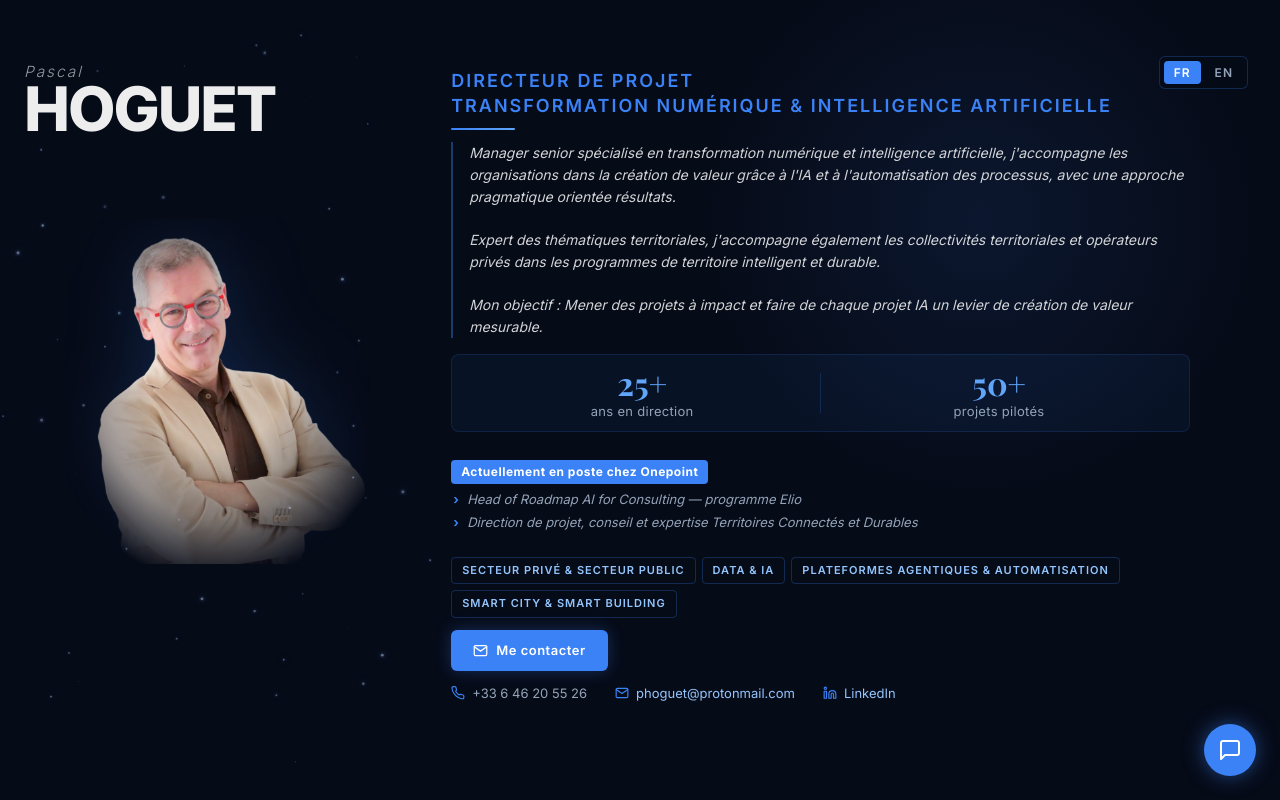
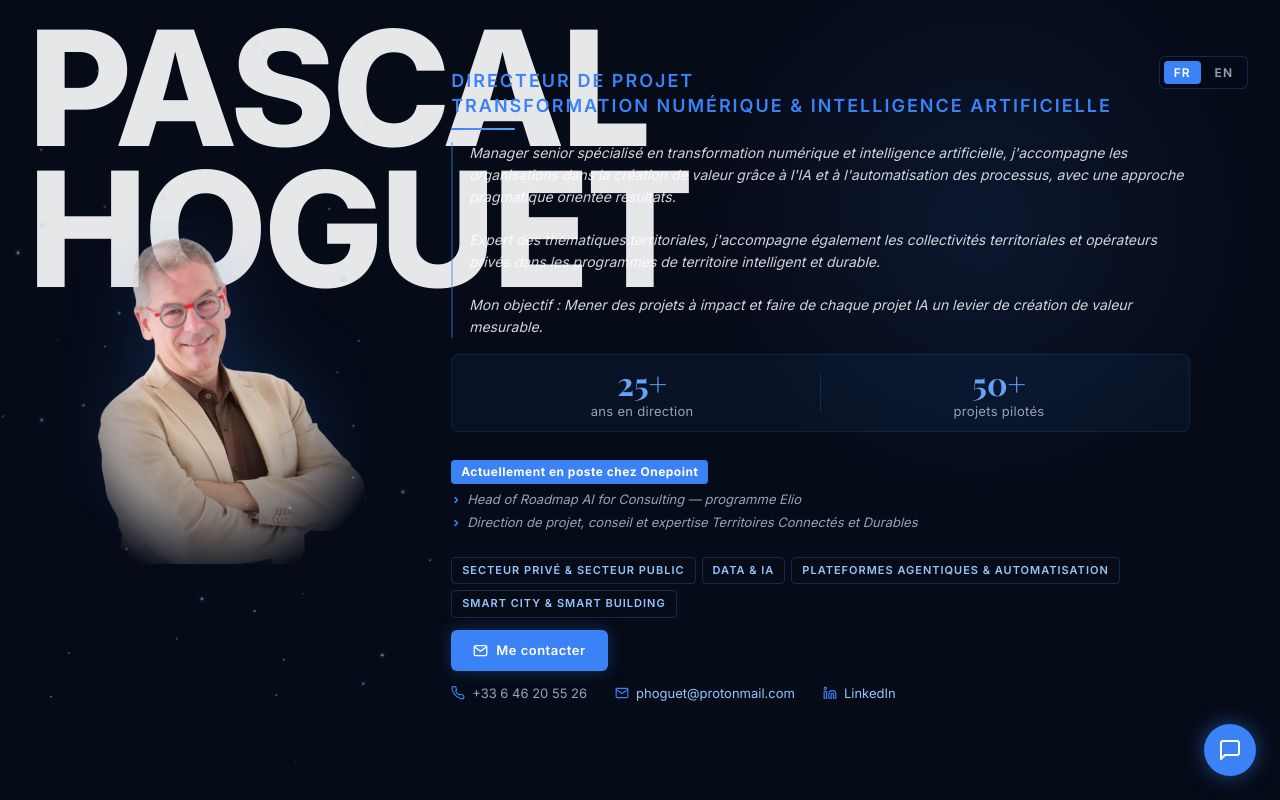
Before and after one commit to phoguet/profil-cv, a website: page index.html in a window 1280 px wide. Shown: the top 800 px of the page. Drawn offline with nearby package versions, Linux system fonts and the light colour scheme; a web font is replaced by a local one.

Commit message:
style(hero): nom en style magazine cover — grand, derrière la photo
Co-Authored-By: Claude Sonnet 4.6 <noreply@anthropic.com>

```diff
--- a/assets/styles.css
+++ b/assets/styles.css
@@ -123,41 +123,31 @@ a:hover { color: var(--accent-light); }
   z-index: 0;
 }
 
-/* ---- Name banner — stacked editorial ---- */
+/* ---- Name banner — magazine cover ---- */
 .hero-bg-name {
   position: absolute;
-  top: 48px;
+  top: 0;
   left: 0;
-  width: 34%;
-  padding: 16px 24px;
+  width: 58%;
+  padding: 18px 28px 0;
   display: flex;
   flex-direction: column;
-  gap: 2px;
+  gap: 0;
   align-items: flex-start;
-  line-height: 1;
   user-select: none;
   pointer-events: none;
-  z-index: 20;
+  z-index: 1; /* behind the photo */
 }
 
-.hero-bg-name span:first-child {
-  font-family: var(--font-sans);
-  font-size: clamp(13px, 1.2vw, 18px);
-  font-weight: 300;
-  font-style: italic;
-  color: rgba(255, 255, 255, 0.58);
-  letter-spacing: 2px;
-  line-height: 1;
-}
-
+.hero-bg-name span:first-child,
 .hero-bg-name span:last-child {
   font-family: var(--font-sans);
-  font-size: clamp(38px, 4.8vw, 68px);
+  font-size: clamp(64px, 12.5vw, 175px);
   font-weight: 800;
   text-transform: uppercase;
-  color: rgba(255, 255, 255, 0.93);
-  letter-spacing: -2px;
-  line-height: 0.9;
+  color: rgba(255, 255, 255, 0.90);
+  letter-spacing: -4px;
+  line-height: 0.88;
 }
 
 /* ---- Main layout ---- */
```
